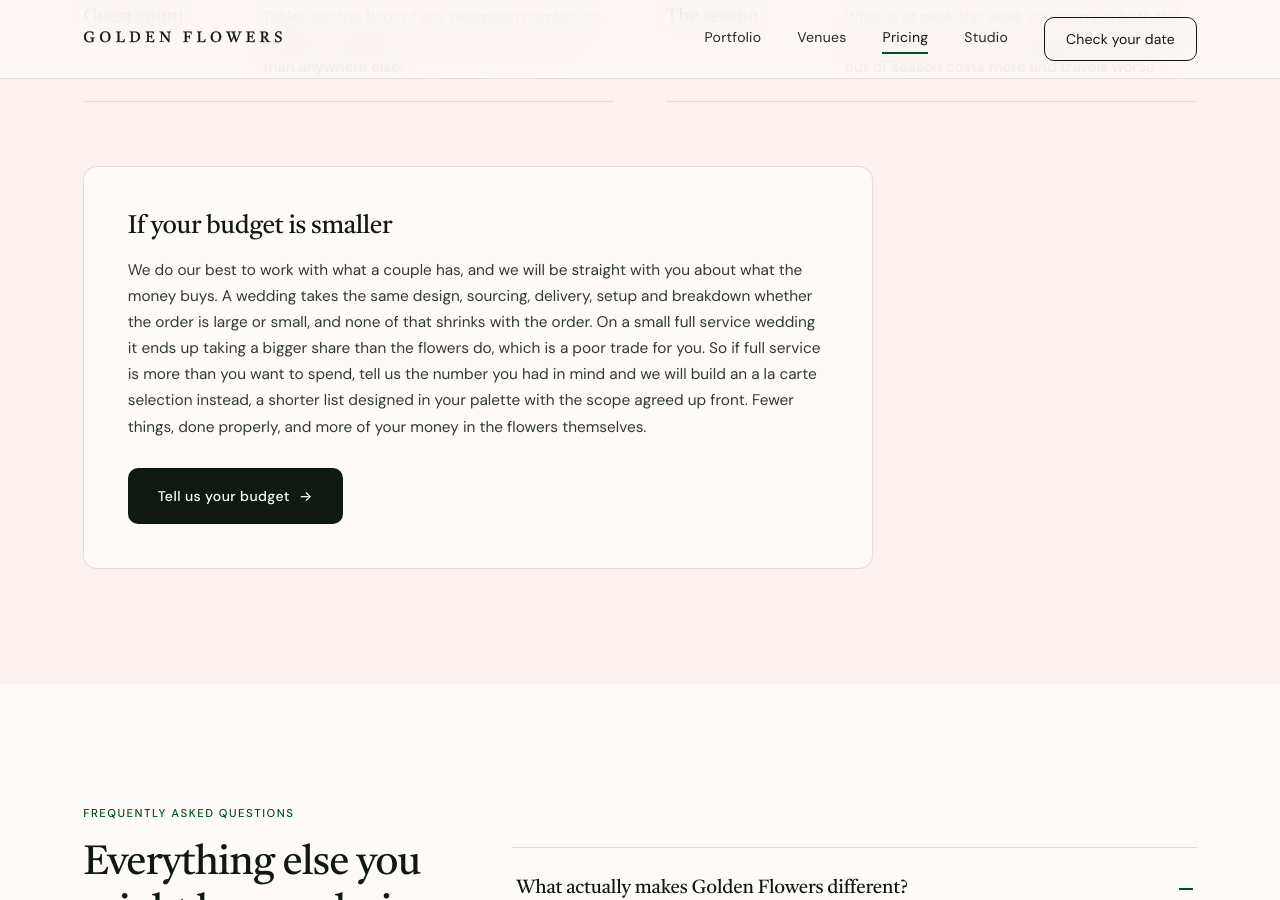
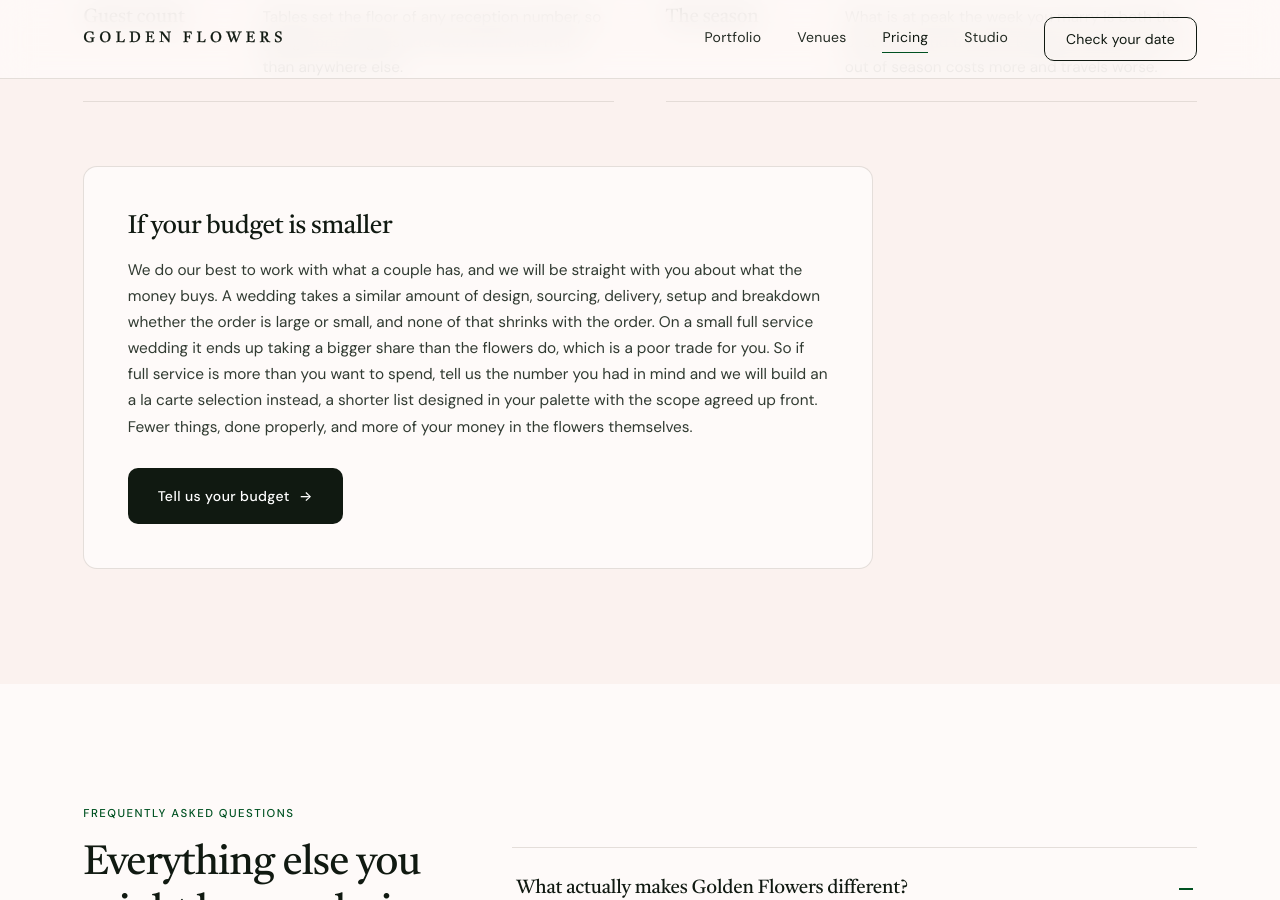
Before and after one commit to jshplhm/goldenflowers, a Jekyll site: the page built from weddings/index.md, in a window 1280 px wide and 900 px high, scrolled down 4113 px. Built offline with Jekyll 4.4.1, drawn with Linux system fonts in a browser that asks for light colours.

Commit message:
Update site copy in _data/weddings.yml via inline editor

```diff
--- a/_data/weddings.yml
+++ b/_data/weddings.yml
@@ -185,9 +185,9 @@ pricing:
   smaller:
     heading: If your budget is smaller
     body: We do our best to work with what a couple has, and we will be straight
-      with you about what the money buys. A wedding takes the same design,
-      sourcing, delivery, setup and breakdown whether the order is large or
-      small, and none of that shrinks with the order. On a small full service
+      with you about what the money buys. A wedding takes a similar amount of
+      design, sourcing, delivery, setup and breakdown whether the order is large
+      or small, and none of that shrinks with the order. On a small full service
       wedding it ends up taking a bigger share than the flowers do, which is a
       poor trade for you. So if full service is more than you want to spend,
       tell us the number you had in mind and we will build an a la carte
```
